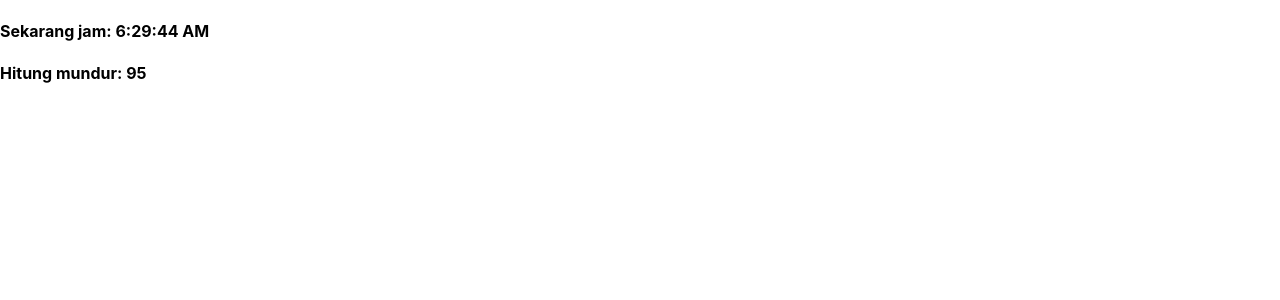
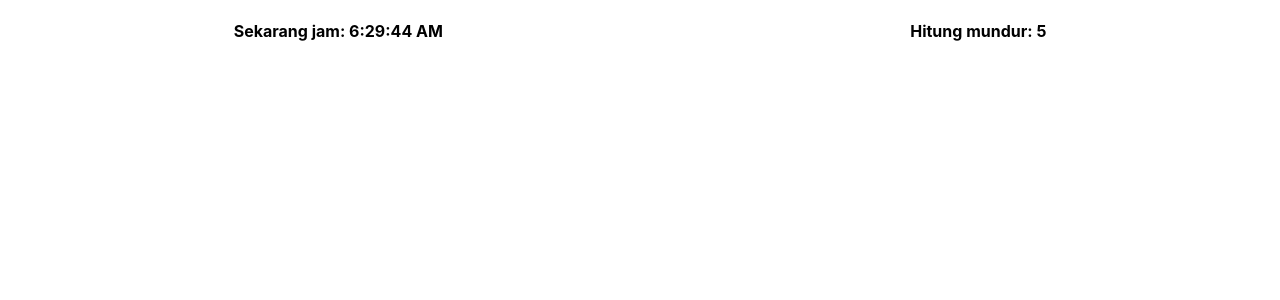
Before and after one commit to tengkuroman/learn-react, a React (Create React App) app in the folder react-app/: page / in a window 1280 px wide. Shown: the top 300 px of the page. Built offline with nearby package versions, Linux system fonts and the light colour scheme.

Commit message:
Refactor component Timer

```diff
--- a/react-app/src/App.js
+++ b/react-app/src/App.js
@@ -19,7 +19,7 @@ function App() {
       {/* <About />
       <FruitList data={dataHargaBuah} />
       <CardList /> */}
-      <Timer />
+      <Timer start={10} />
     </div>
   );
 }
--- a/react-app/src/page-2/Timer.js
+++ b/react-app/src/page-2/Timer.js
@@ -5,54 +5,38 @@ class Timer extends React.Component {
     super(props);
     this.state = {
       visible: true,
-    };
-  }
-
-  render() {
-    return (
-      <div>
-        <Now />
-        <Countdown start={100} />
-      </div>
-    );
-  }
-}
-
-class Now extends React.Component {
-  constructor(props) {
-    super(props);
-    this.state = {
       date: new Date(),
-    };
-  }
-
-  componentDidMount() {
-    this.timerID = setInterval(() => {
-      this.setState({ date: new Date() });
-    }, 1000);
-  }
-
-  render() {
-    return <h4>Sekarang jam: {this.state.date.toLocaleTimeString()}</h4>;
-  }
-}
-
-class Countdown extends React.Component {
-  constructor(props) {
-    super(props);
-    this.state = {
       count: this.props.start,
     };
   }
 
   componentDidMount() {
     this.timerID = setInterval(() => {
-      this.setState({ count: this.state.count - 1 });
+      this.setState({ date: new Date(), count: this.state.count - 1 });
     }, 1000);
   }
 
+  componentDidUpdate() {
+    if (this.state.count == 0 && this.state.visible) {
+      this.setState({ visible: false });
+    }
+  }
+
   render() {
-    return <h4>Hitung mundur: {this.state.count}</h4>;
+    const style = {
+      container: {
+        display: 'flex',
+        justifyContent: 'space-around',
+      },
+    };
+    return (
+      this.state.visible && (
+        <div style={style.container}>
+          <h4>Sekarang jam: {this.state.date.toLocaleTimeString()}</h4>
+          <h4>Hitung mundur: {this.state.count}</h4>
+        </div>
+      )
+    );
   }
 }
 
```
